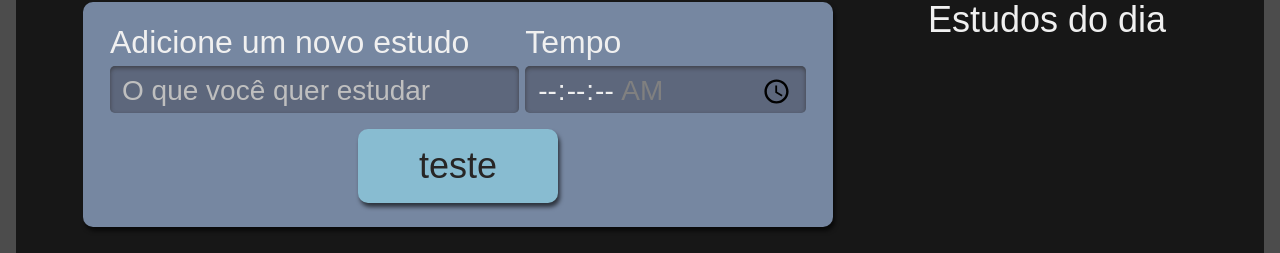
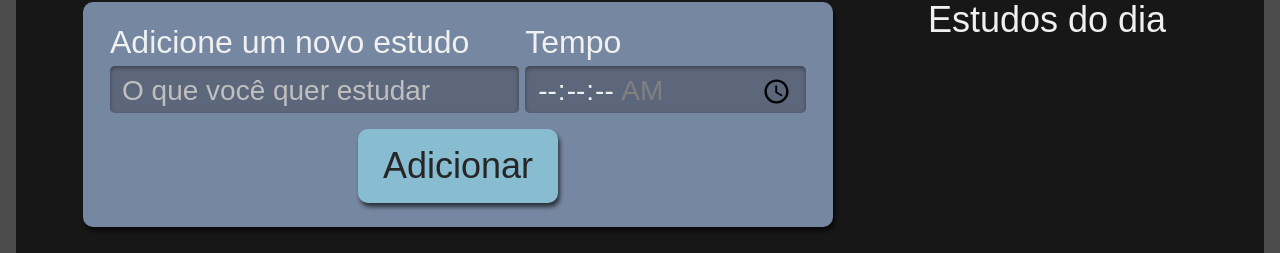
Before and after one commit to qwertSE/Intro-ao-React, a React (Create React App) app in the folder React com typescript/alura-studies/: page / in a window 1280 px wide. Shown: the part 92-345 px from the top of the page. Built offline with nearby package versions, Linux system fonts and the light colour scheme.

Commit message:
fix: nome do botão

```diff
--- a/React com typescript/alura-studies/src/components/Form/index.tsx
+++ b/React com typescript/alura-studies/src/components/Form/index.tsx
@@ -61,7 +61,7 @@ const Form = ({
           required
         />
       </div>
-      <Button name="teste"></Button>
+      <Button name="Adicionar"></Button>
     </form>
   );
 };
```
